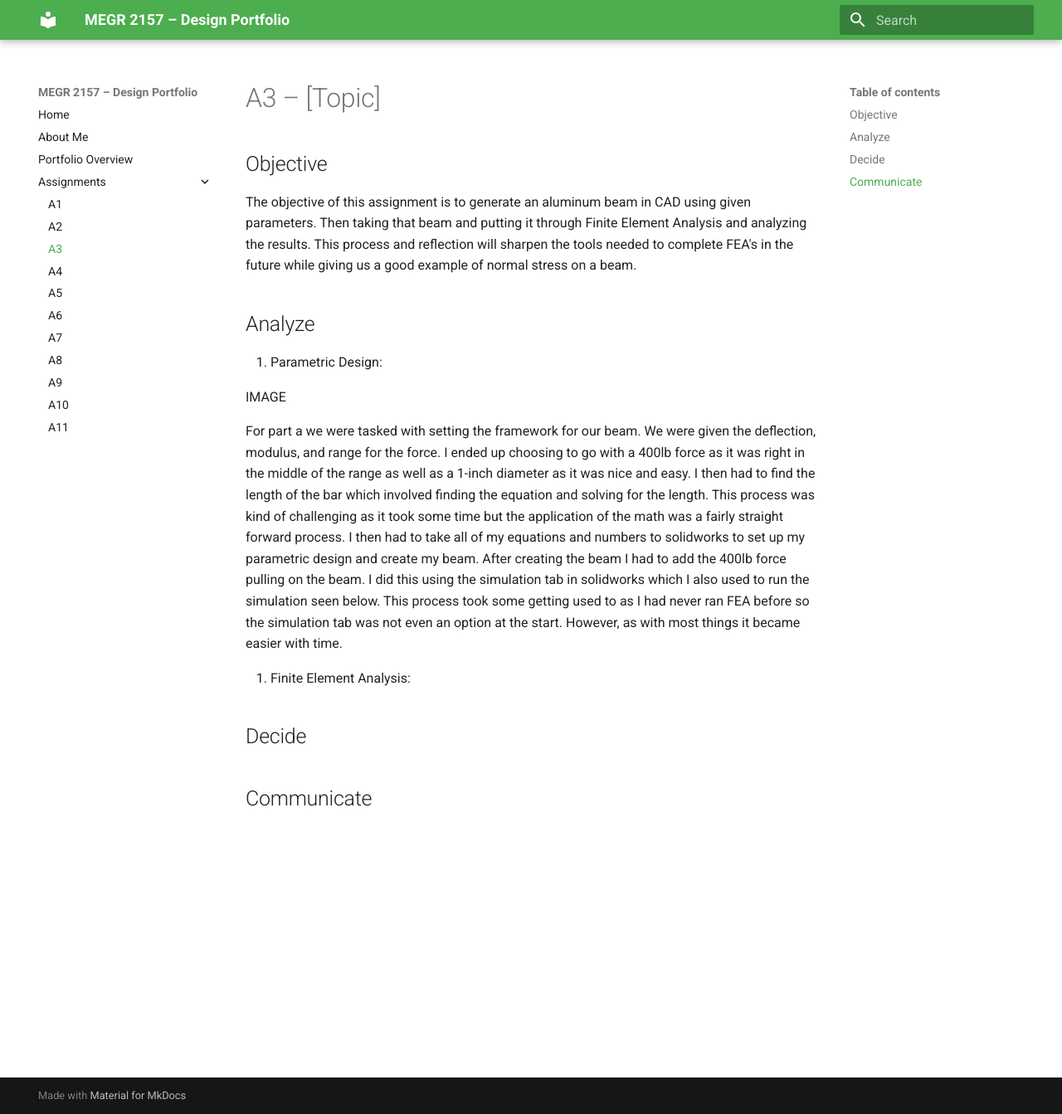
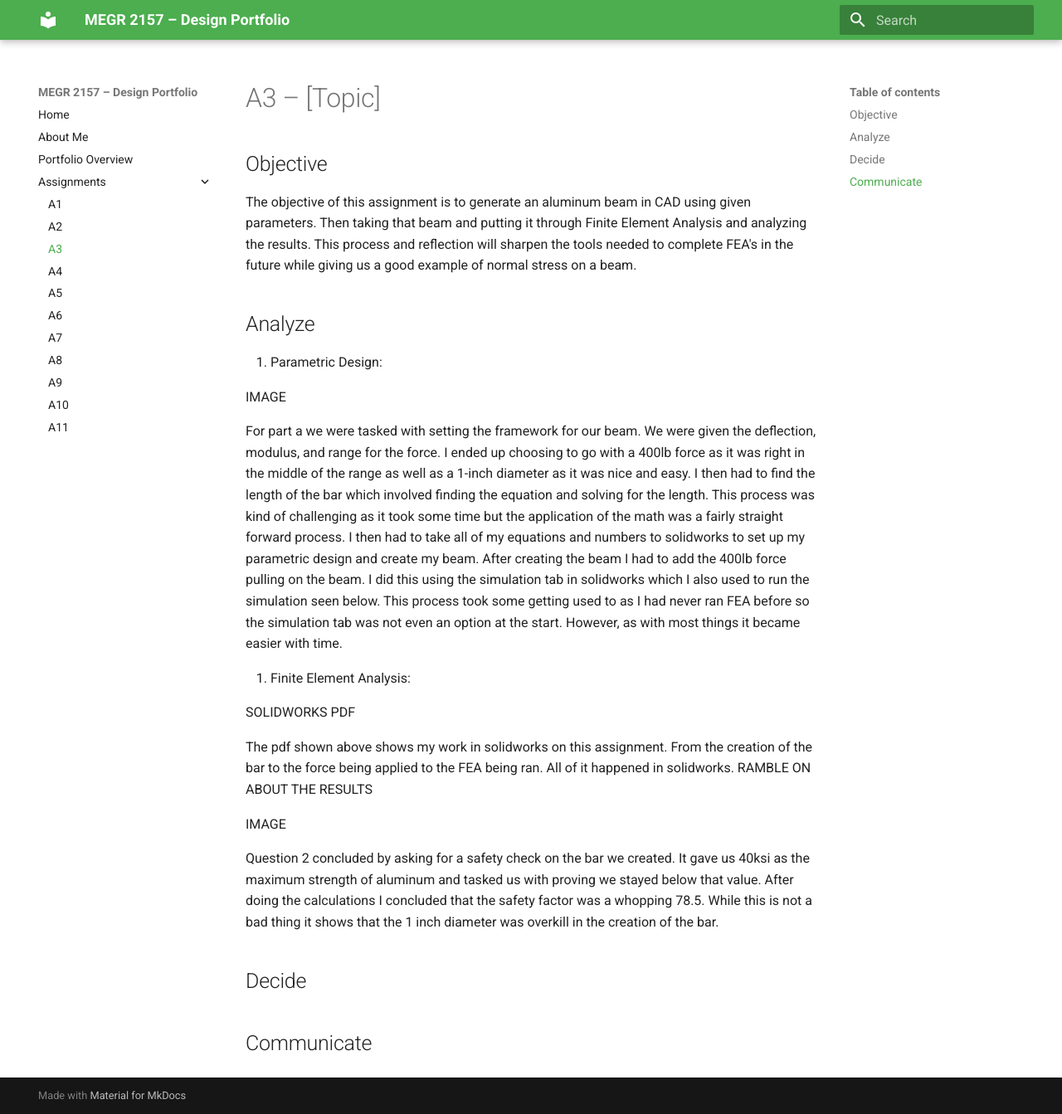
Before and after one commit to noaheme/design-projects-portfolio, an MkDocs documentation site: the page built from docs/assignments/A03/index.md, in a window 1280 px wide and 1343 px high. Shown: the whole window at 83% size. Built offline with MkDocs 1.6.1 and Material for MkDocs 9.7.7, drawn with Linux system fonts in a browser that asks for light colours.

Commit message:
Revise index.md for A03 assignment details
Updated the index.md file for assignment A03 with additional details on the Finite Element Analysis and safety check results.

```diff
--- a/docs/assignments/A03/index.md
+++ b/docs/assignments/A03/index.md
@@ -13,7 +13,15 @@ The objective of this assignment is to generate an aluminum beam in CAD using gi
    For part a we were tasked with setting the framework for our beam. We were given the deflection, modulus, and range for the force. I ended up choosing to go with a 400lb force as it was right in the middle of the range as well as a 1-inch diameter as it was nice and easy. I then had to find the length of the bar which involved finding the equation and solving for the length. This process was kind of challenging as it took some time but the application of the math was a fairly straight forward process. I then had to take all of my equations and numbers to solidworks to set up my parametric design and create my beam.
    After creating the beam I had to add the 400lb force pulling on the beam. I did this using the simulation tab in solidworks which I also used to run the simulation seen below. This process took some getting used to as I had never ran FEA before so the simulation tab was not even an option at the start. However, as with most things it became easier with time.
 
-3. Finite Element Analysis:
+2. Finite Element Analysis:
+
+   SOLIDWORKS PDF
+
+   The pdf shown above shows my work in solidworks on this assignment. From the creation of the bar to the force being applied to the FEA being ran. All of it happened in solidworks. RAMBLE ON ABOUT THE RESULTS
+
+   IMAGE
+
+   Question 2 concluded by asking for a safety check on the bar we created. It gave us 40ksi as the maximum strength of aluminum and tasked us with proving we stayed below that value. After doing the calculations I concluded that the safety factor was a whopping 78.5. While this is not a bad thing it shows that the 1 inch diameter was overkill in the creation of the bar.
 
 
 
```
